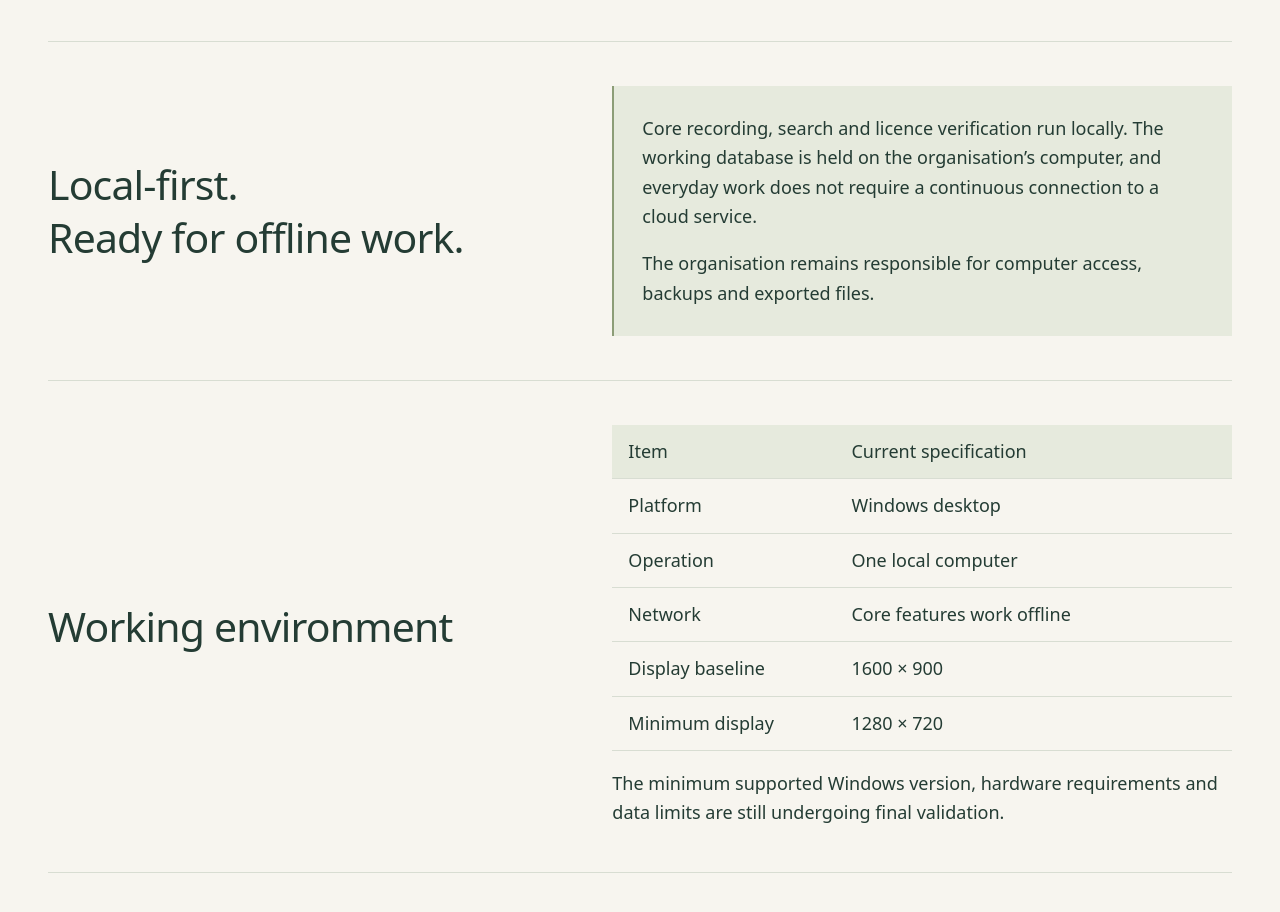
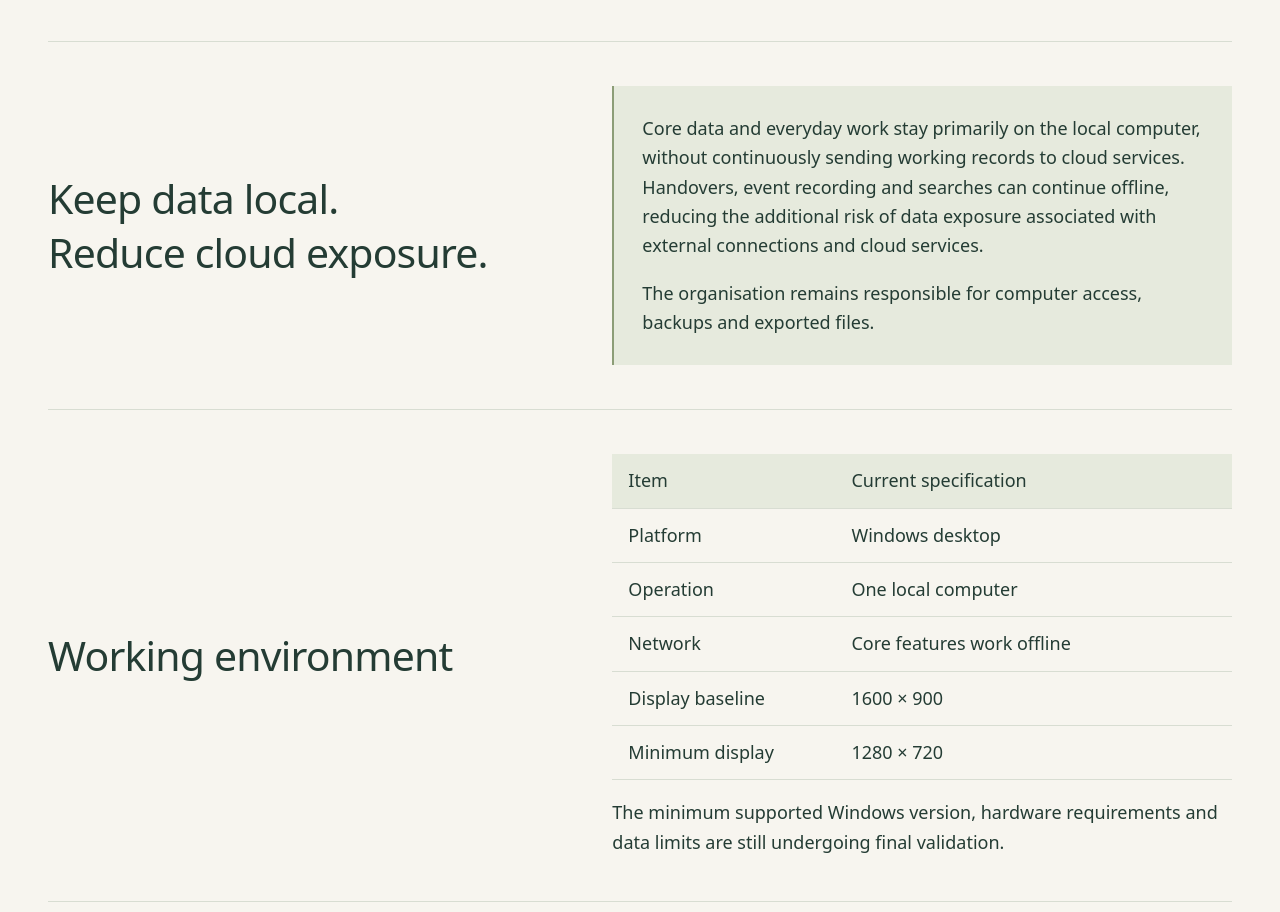
Before and after one commit to linhigo301/chaleur-studio-site, a plain HTML site: page en/products/handover-system/index.html in a window 1280 px wide. Shown: the part 6579-7491 px from the top of the page. Drawn offline with Linux system fonts and the light colour scheme.

Commit message:
Clarify local data and offline working benefits

```diff
--- a/en/products/handover-system/index.html
+++ b/en/products/handover-system/index.html
@@ -61,8 +61,8 @@
 <h2 id="capabilities-title">Tools for everyday work</h2>
 <div><div class="capability-grid"><div class="capability-group"><h3>Handovers</h3><ul><li>Weekly and monthly handover views</li><li>Matters needing follow-up</li></ul></div><div class="capability-group"><h3>Events</h3><ul><li>Resident events</li><li>Equipment and environmental issues</li><li>Progress and status across shifts</li></ul></div><div class="capability-group"><h3>Search and records</h3><ul><li>Filtered search and previous records</li><li>Excel exports of search results or individual events</li></ul></div><div class="capability-group"><h3>Everyday administration</h3><ul><li>Resident, room and bed records</li><li>Staff accounts and role permissions</li><li>Edition-dependent backup and restore</li></ul></div></div></div>
 </section><section class="detail-grid product-summary-grid" id="local-first" aria-labelledby="local-first-title">
-<h2 id="local-first-title">Local-first.<br>Ready for offline work.</h2>
-<div><div class="callout"><p>Core recording, search and licence verification run locally. The working database is held on the organisation’s computer, and everyday work does not require a continuous connection to a cloud service.</p><p class="product-note">The organisation remains responsible for computer access, backups and exported files.</p></div></div>
+<h2 id="local-first-title">Keep data local.<br>Reduce cloud exposure.</h2>
+<div><div class="callout"><p>Core data and everyday work stay primarily on the local computer, without continuously sending working records to cloud services. Handovers, event recording and searches can continue offline, reducing the additional risk of data exposure associated with external connections and cloud services.</p><p class="product-note">The organisation remains responsible for computer access, backups and exported files.</p></div></div>
 </section><section class="detail-grid product-summary-grid" id="environment" aria-labelledby="environment-title">
 <h2 id="environment-title">Working environment</h2>
 <div><table class="product-specs"><thead><tr><th scope="col">Item</th><th scope="col">Current specification</th></tr></thead><tbody><tr><th scope="row">Platform</th><td>Windows desktop</td></tr><tr><th scope="row">Operation</th><td>One local computer</td></tr><tr><th scope="row">Network</th><td>Core features work offline</td></tr><tr><th scope="row">Display baseline</th><td>1600 × 900</td></tr><tr><th scope="row">Minimum display</th><td>1280 × 720</td></tr></tbody></table><p class="product-note">The minimum supported Windows version, hardware requirements and data limits are still undergoing final validation.</p></div>
```
Also changed, not shown: products/handover-system/index.html (+2 -2 lines), 1 other file.
